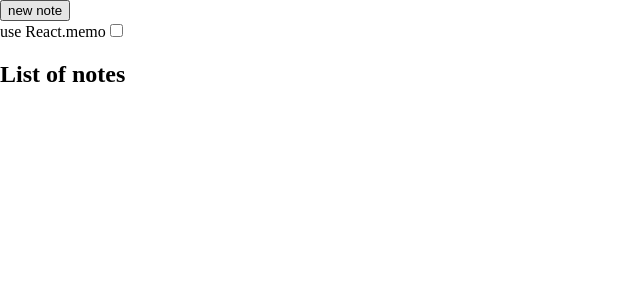
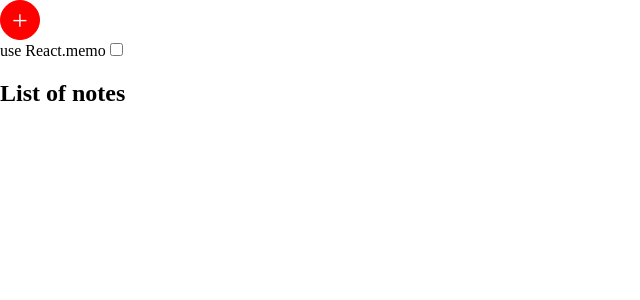
Before and after one commit to lsmoura/talk-state, a React app in the folder state/: page / in a window 1280 px wide. Shown: the top 300 px of the page, without its empty margins (0-640 px from the left). Built offline with nearby package versions, Linux system fonts and the light colour scheme; the HTML template or start-up script is replaced by a standard one.

Commit message:
styling the add button

```diff
--- a/state/src/4-improved_cork_board/app.tsx
+++ b/state/src/4-improved_cork_board/app.tsx
@@ -19,8 +19,11 @@ const App = () => {
 
   return (
     <div className={'app-root'}>
-      <div>
-        <button onClick={includeNote}>new note</button>
+      <div
+        className={'add-button'}
+        onClick={includeNote}
+      >
+        +
       </div>
       <div>
         <label htmlFor={'use-with-memo'}>use React.memo</label>
--- a/state/src/global-style.css
+++ b/state/src/global-style.css
@@ -18,3 +18,16 @@ html, body {
   position: relative;
   flex-grow: 1;
 }
+
+.add-button {
+  border: 1px solid red;
+  background: red;
+  width: 30px;
+  height: 30px;
+  text-align: center;
+  color: white;
+  font-size: 28px;
+  border-radius: 40px;
+  padding: 4px;
+  cursor: pointer;
+}
```
